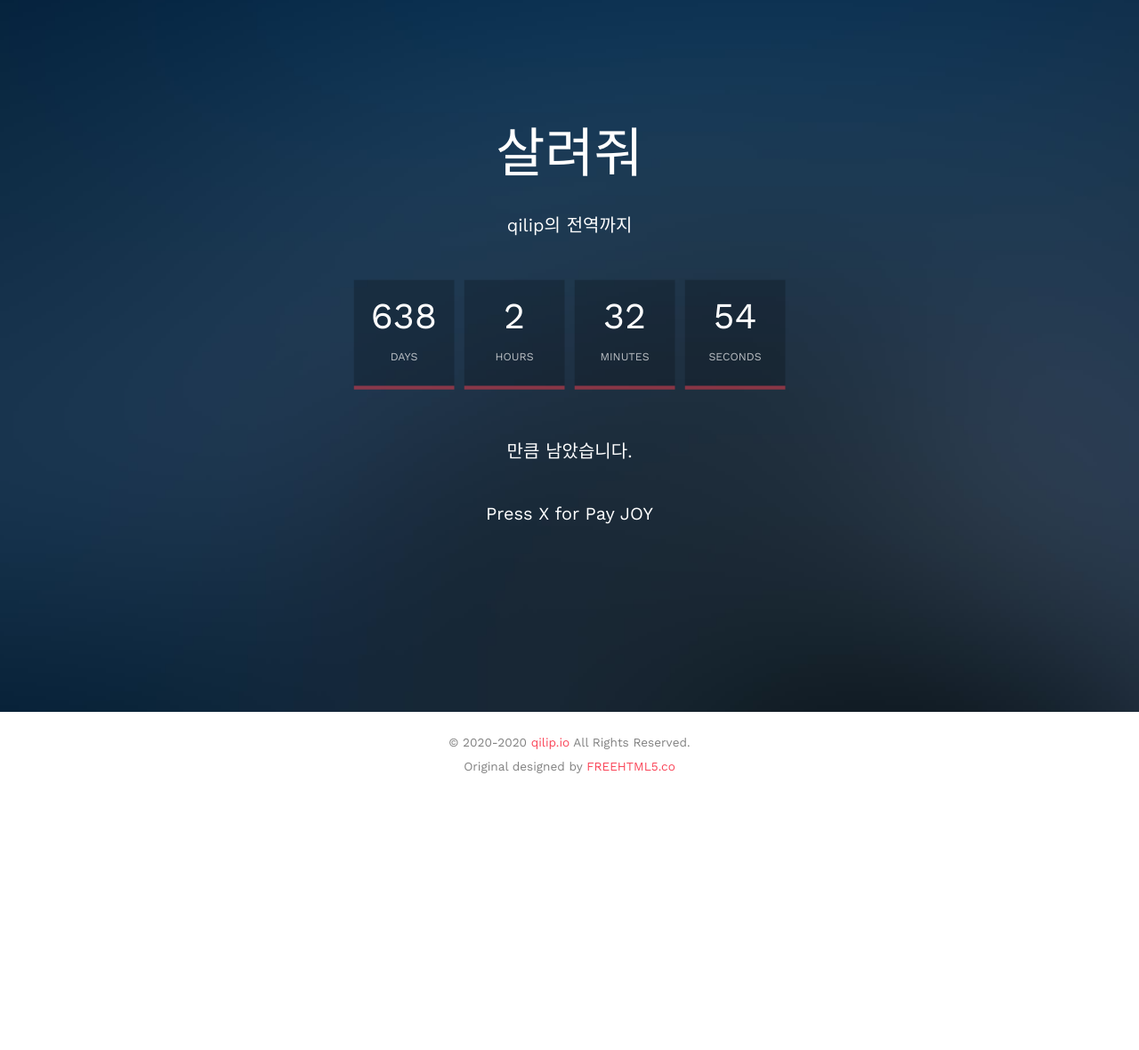
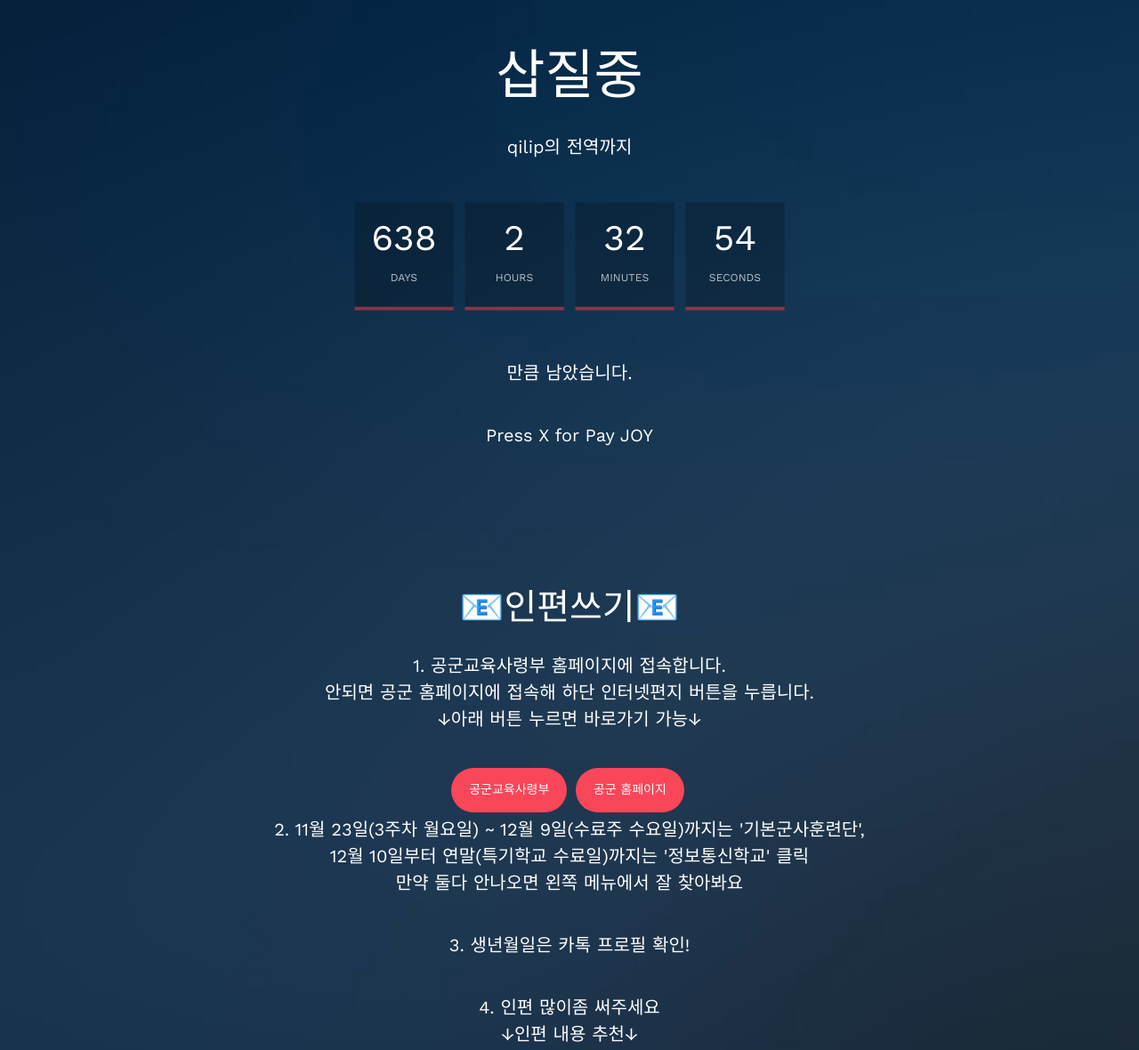
Before and after one commit to qilip/joycod, a plain HTML site: page index.html in a window 1280 px wide. Shown: the part 100-1280 px from the top of the page at 89% size. Before the commit the page ends 994 px from the top, so only its background shows below. Drawn offline with nearby package versions, Linux system fonts and the light colour scheme.

Commit message:
Improve message

```diff
--- a/css/style.css
+++ b/css/style.css
@@ -131,7 +131,7 @@ h1, h2, h3, h4, h5, h6, figure {
 */
 
 .fh5co-cover {
-  height: 900px;
+  height: 100%;
   background-size: cover;
   background-repeat: no-repeat;
   position: relative;
@@ -148,20 +148,20 @@ h1, h2, h3, h4, h5, h6, figure {
 }
 @media screen and (max-width: 768px) {
   .fh5co-cover {
-    height: 950px;
+    height: 100%;
   }
 }
 .fh5co-cover .display-t,
 .fh5co-cover .display-tc {
-  height: 900px;
+  height: 100%;
   display: table;
   width: 100%;
-  padding-top: 20px;
+  padding-top: 70px;
 }
 @media screen and (max-width: 768px) {
   .fh5co-cover .display-t,
   .fh5co-cover .display-tc {
-    height: 950px;
+    height: 100%;
   }
 }
 
--- a/index.html
+++ b/index.html
@@ -14,7 +14,7 @@
 	Facebook: 		https://www.facebook.com/fh5co
 
 	//////////////////////////////////////////////////////
-	 --><!-- Facebook and Twitter integration --><meta property="og:title" content="JOY"/><meta property="og:image" content=""/><meta property="og:url" content="joy.qilip.io"/><meta property="og:site_name" content="JOY for Call of Duty"/><meta property="og:description" content="qilip 전역일 카운터"/><meta name="twitter:title" content="" /><meta name="twitter:image" content="" /><meta name="twitter:url" content="" /><meta name="twitter:card" content="" />
+	 --><!-- Facebook and Twitter integration --><meta property="og:title" content="JOY"/><meta property="og:image" content="images/ogimage.png"/><meta property="og:url" content="joy.qilip.io"/><meta property="og:site_name" content="JOY for Call of Duty"/><meta property="og:description" content="qilip 전역일 카운터"/><meta name="twitter:title" content="" /><meta name="twitter:image" content="images/ogimage.png" /><meta name="twitter:url" content="" /><meta name="twitter:card" content="" />
 	<link href="https://fonts.googleapis.com/css?family=Work+Sans:400,300,600,400italic,700" rel="stylesheet" type="text/css" /><!-- Animate.css -->
 	<link href="css/animate.css" rel="stylesheet" /><!-- Icomoon Icon Fonts-->
 	<link href="css/icomoon.css" rel="stylesheet" /><!-- Bootstrap  -->
@@ -23,16 +23,36 @@
 	<script src="js/respond.min.js"></script>
 	<![endif]-->
     <script>
-      //Press X for pay Respect
+      //Press X for pay JOY
       window.onkeydown = function(e){
         if(e.keyCode == 88){
-          console.log("asdf")
           location.href = "helpme"
         }
       };
+
+      //Main Text
+      var textAr = new Array();
+      textAr[0] = "살려줘";
+      textAr[1] = "(╯°□°）╯︵ ┻━┻";
+      textAr[2] = "¯\_(ツ)_/¯";
+      textAr[3] = "ㅋㅋㅋㅋㅋ";
+      textAr[4] = "곤운";
+      textAr[5] = "제설중";
+      textAr[6] = "삽질중";
+      textAr[7] = "구르는중";
+      textAr[8] = "나가게해줘";
+      textAr[9] = "메이플하고싶어";
+      textAr[10] = "롤하고싶어";
+      textAr[11] = "검은사막할래";
+      textAr[12] = "편지써줄래?";
+      function showText(){
+        var textNum = Math.round(Math.random()*12);
+        var textObj = document.getElementById("main-text");
+        textObj.innerHTML = textAr[textNum];
+      }
     </script>
 </head>
-<body>
+<body onload="showText()">
 <div class="fh5co-loader"></div>
 
 <div id="page">
@@ -54,7 +74,7 @@
 <div class="col-md-8 col-md-offset-2 text-center">
 <div class="display-t">
 <div class="display-tc animate-box" data-animate-effect="fadeIn">
-<h1>살려줘</h1>
+<h1 id="main-text"></h1>
 
 <h2>qilip의 전역까지</h2>
 
@@ -63,7 +83,29 @@
 <div class="row">
 <h2>만큼 남았습니다.</h2>
 <a href="helpme"><h2>Press X for Pay JOY</h2></a>
+<br>
+<br>
+<br>
+<br>
 </div>
+<h1 style="font-size:40px;">📧인편쓰기📧</h1>
+<h2>1. 공군교육사령부 홈페이지에 접속합니다.<br>안되면 공군 홈페이지에 접속해 하단 인터넷편지 버튼을 누릅니다.<br>↓아래 버튼 누르면 바로가기 가능↓</h2>
+<button class="btn btn-primary" onclick = "location.href = 'http://atc.airforce.mil.kr:8081/user/indexSub.action?codyMenuSeq=147914674&siteId=atc&menuUIType=sub'">공군교육사령부</button>
+<button class="btn btn-primary" onclick = "location.href = 'https://rokaf.airforce.mil.kr/airforce/index.do'">공군 홈페이지</button>
+<h2>2. 11월 23일(3주차 월요일) ~ 12월 9일(수료주 수요일)까지는 '기본군사훈련단',<br>12월 10일부터 연말(특기학교 수료일)까지는 '정보통신학교' 클릭<br>만약 둘다 안나오면 왼쪽 메뉴에서 잘 찾아봐요</h2>
+<h2>3. 생년월일은 카톡 프로필 확인!</h2>
+<h2>4. 인편 많이좀 써주세요<br>↓인편 내용 추천↓</h2>
+<div style="color:white; font-size:20px;">
+  <li>형식적인 안부 편지</li>
+  <li>일상, 수업 내용 등</li>
+  <li>백준, 코포 등 PS 문제 재밌는거</li>
+  <li>재밌는 문제류들</li>
+  <li>자료구조, 머신러닝, 프로그래밍, 알고리즘 자료</li>
+  <li>IT 관련 새 소식, 제품 발표회 소식</li>
+  <li>메이플, 롤, 검은사막 패치 소식(*URL 보내면 때리러감)</li>
+  <li>기타 등등 아무거나</li>
+</div>
+<h2>으아악</h2>
 </div>
 </div>
 </div>
```
Also changed, not shown: images/ogimage.png (added).
